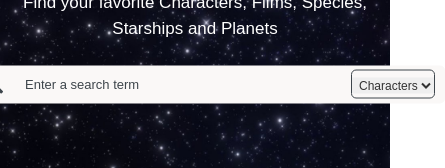
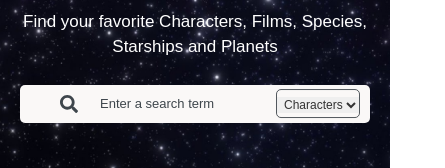
Before and after one commit to mquadrant/starwars-directory, a Vue app: page / in a window 390 px wide. Shown: the part 233-401 px from the top of the page, 445 px wide, since content can reach past the window. Built offline with nearby package versions, Linux system fonts and the light colour scheme; no server answers; what vue-glide-js would draw is missing.

Commit message:
made search bar responsive

```diff
--- a/src/components/layouts/SearchBar.vue
+++ b/src/components/layouts/SearchBar.vue
@@ -83,17 +83,17 @@ input[type="text"]::placeholder {
   color: #3e464c;
   font-size: 18px;
   font-weight: 0px;
-  bottom: 10px;
+  bottom: 25%;
   left: 40px;
   cursor: pointer;
 }
 .filter-item {
   position: absolute;
-  border: 1px solid #3e464c;
+  border: 1px solid #52585d;
   border-radius: 5px;
   color: #3e464c;
   font-size: 18px;
-  bottom: 5px;
+  bottom: 12%;
   right: 10px;
   outline: none;
 }
@@ -103,4 +103,9 @@ input[type="text"]::placeholder {
   padding-left: 3px;
   font-size: 12px;
 }
+@media (max-width: 800px) {
+  input[type="text"] {
+    width: 350px;
+  }
+}
 </style>
```
